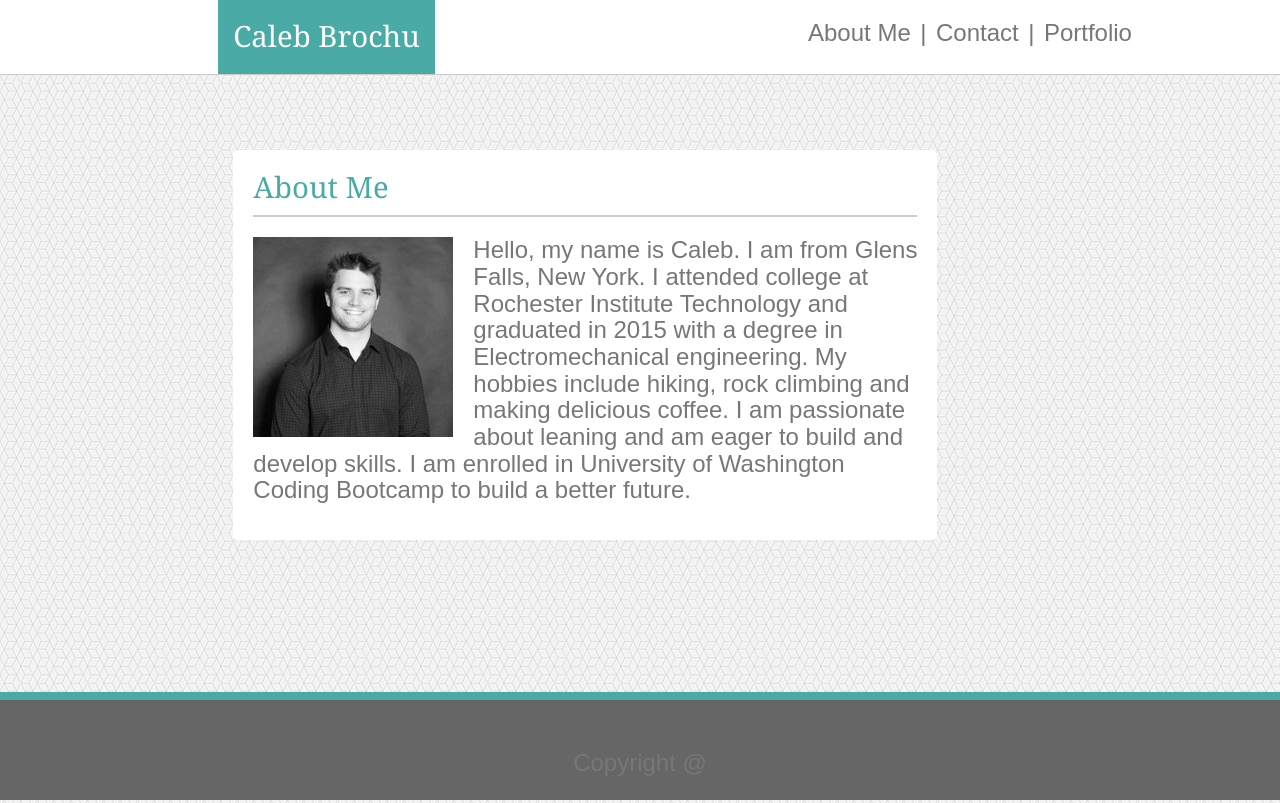
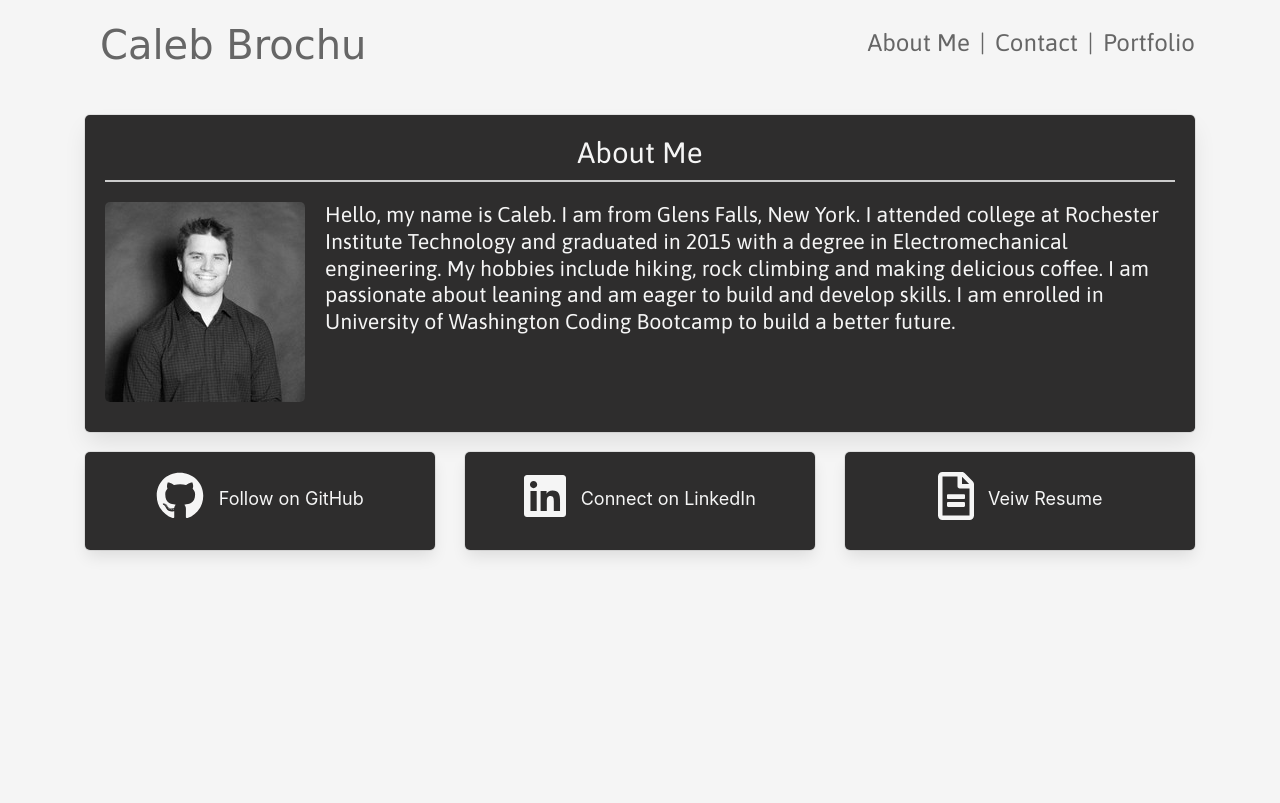
Before and after one commit to caleb-brochu/Portfolio-Bootstrap, a plain HTML site: page index.html in a window 1280 px wide. Shown: the top 803 px of the page. Drawn offline with nearby package versions, Linux system fonts and the light colour scheme; a web font is replaced by a local one.

Commit message:
updating portfolio with links to projects, linkedIn and GitHub

```diff
--- a/assets/css/style.css
+++ b/assets/css/style.css
@@ -2,12 +2,16 @@
 {
     box-sizing: border-box;
 }
+.fonts{
+    font-family: 'Yesteryear', cursive;
+    font-family: 'Arizonia', cursive;
+    font-family: 'Asap', sans-serif;
+}
 
-html body
+body
 {
-    height: 100%;
     margin: 0;
-    margin-bottom: 400px;
+    margin-bottom: 100px;
 }
 
 .background
@@ -16,17 +20,19 @@ html body
     top: 0;
     left: 0;
     z-index: -1;
-    background-image: url(../images/qbkls/qbkls.png);
-    background-repeat: repeat-x repeat-y;
+    background-color: whitesmoke;
+    /* background-image: url(../images/qbkls/dark-honeycomb.png);
+    background-repeat: repeat-x repeat-y; */
     padding: 100%;
     margin: 0;
 }
-
+.col-3, .col-9{
+    margin:0;
+}
 .wrapper
 {
-    width: 100%;
-    background: #ffffff;
-    border-bottom:#cccccc 1px solid;
+    background: none;
+    vertical-align: center;
 }
 
 #headerblock
@@ -46,21 +52,28 @@ html body
   }
 
 @media screen and (max-width: 768px) {
-     .offset-md-2{
-        margin: 0;
+     .text-align{
+        text-align: center !important;
     }
   }
 
 @media screen and (max-width: 768px) {
     .img-profile{
       width: 100%;
+      padding: 20px;
   }
 }
 
+.text-align
+{
+    text-align: right;
+}
 .img-profile
 {
     margin-right: 20px;
     margin-bottom: 10px;
+    border: 4px whitesmoke;
+    border-radius: 5px;
 
 }
 
@@ -68,38 +81,45 @@ html body
 {
     margin-bottom: 20px;
     padding-bottom: 10px;
-
-
 }
 
-.img-responsive > img {
-
-
+.img-responsive > img
+{
     width: 100%;
-
+}
+.jumbotron
+{
+    margin: 0 auto;
+    padding: 0;
+}
+.jumbobackground
+{
+    background-color: #2e2d2d;
+    margin: 0 auto;
+    color: whitesmoke;
+    font-size: 18pt;
+    line-height: 20pt;
+    font-family: 'Asap', sans-serif;
+    margin-top: 25px;
+    padding: 20px;
+    box-shadow: 0 0.5em 1em -0.125em rgba(7, 7, 7, 0.1), 0 0 0 1px rgba(10,10,10,.08);
 }
 
-.jumbobackground
+.card-title
 {
-    background-color: #ffffff;
-    margin-right: 0;
-    color: #777777;
-    font-size: 18pt;
-    line-height: 20pt;
-    font-family: Arial, Helvetica, sans-serif;
-    margin-top: 75px;
-    padding: 20px;
-    box-sizing: border-box;
+    display: inline;
 }
-
-
+.img-fluid
+{
+    display: inline-block;
+}
 .nav-link
 {
     padding: 0;
-    color: #777777;
+    font-family: 'Asap', sans-serif;
+    color:  #666666;
     font-size: 18pt;
     line-height: 20pt;
-    font-family: Arial, Helvetica, sans-serif;
     box-sizing: border-box;
 }
 
@@ -107,22 +127,25 @@ html body
 {
    display: inline-block;
    padding-left: 5px;
-   padding-top: 20px;
+   padding-top: 30px;
+   border-bottom: #777777;
 }
 
 #logo
 {
-    background: #4aaaa5;
-    color: #ffffff;
+    background:none;
+    color:  #666666;
     margin: 0;
     padding: 15px;
-    font-family: Georgia, 'Times New Roman', Times, serif;
-    font-size: 22pt;
+    border-radius: 5px;
+    font-family: 'Yesteryear', cursive;
+    font-size: 30pt;
 }
 
 
 #aboutmetitle
 {
+    text-align: center;
     padding-bottom: 10px;
     margin-bottom: 20px;
     border-bottom:#cccccc 2px solid;
@@ -130,46 +153,38 @@ html body
 
 p
 {
-    color: #777777;
-    font-size: 18pt;
+    color: whitesmoke;
+    font-size: 16pt;
     line-height: 20pt;
-    font-family: Arial, Helvetica, sans-serif;
+    font-family: 'Asap', sans-serif;
 }
 
 a
 {
-    font-family: Arial, Helvetica, sans-serif;
-    color: #777777;
+    font-family: 'Asap', sans-serif;
+    color:  #666666;
+    border-bottom: 1px #777777;
     text-decoration: none;
 }
 
 h1
 {
-    font-family: Georgia, 'Times New Roman', Times, serif;
     font-size: 22pt;
-    color: #4aaaa5;
+    font-family: 'Asap', sans-serif;
 }
 
-footer
-{
-    text-align: center;
-    position: fixed;
-    padding: 50px;
-    left: 0;
-    bottom: 0;
-    height: 20px;
-    width: 100%;
-    background: #666666;
-    border-top: #4aaaa5 8px solid;
-    z-index: 2;
+
+input{
+    background-color: whitesmoke;
+    border: none;
+    border-radius: 5px;
 }
-
 #namefield
 {
     width: 100%;
     padding: 0px 20px;
     line-height: 24pt;
-    font-family: Arial, Helvetica, sans-serif;
+    font-family: 'Asap', sans-serif;
     font-size: 16pt;
     margin-bottom: 10px;
 }
@@ -179,7 +194,7 @@ footer
     width: 100%;
     padding: 0px 20px;
     line-height: 24pt;
-    font-family: Arial, Helvetica, sans-serif;
+    font-family: 'Asap', sans-serif;
     font-size: 16pt;
     margin-bottom: 10px;
 }
@@ -190,7 +205,7 @@ footer
     height: 250px;;
     padding: 0px 20px;
     line-height: 24pt;
-    font-family: Arial, Helvetica, sans-serif;
+    font-family: 'Asap', sans-serif;
     font-size: 16pt;
     margin-bottom: 10px;
 }
@@ -201,11 +216,13 @@ footer
     height: 50px;
     padding: 0px 20px;
     line-height: 24pt;
-    font-family: Arial, Helvetica, sans-serif;
+    font-family: 'Asap', sans-serif;
     font-size: 16pt;
     margin-bottom: 10px;
-    background-color: #4aaaa5;
-    color: #ffffff;
+    background-color: rgb(3, 3, 124);
+    color: whitesmoke;
+    border:none;
+    border-radius: 5px;
 }
 
 
@@ -226,3 +243,48 @@ footer
     text-align: center;
     width: 100%;
  }
+ .content{
+    background-color: #2e2d2d;
+    margin-top: 20px;
+    box-shadow: 0 0.5em 1em -0.125em rgba(7, 7, 7, 0.1), 0 0 0 1px rgba(10,10,10,.08);
+    padding: 20px;
+    border-radius: 5px;
+    text-align: center;
+}
+ .social-logo{
+     font-size: 48px;
+     vertical-align: middle;
+     margin-right: 10px;
+     color: whitesmoke;
+     margin-bottom: 10px;
+
+ }
+ .card-content{
+     display: inline;
+     font-size: 18px;
+     vertical-align: center;
+     color: whitesmoke;
+ }
+
+ @media screen and (max-width: 992px) {
+    .card-content {
+     display: block;
+     text-align: center;
+    }
+  }
+  @media screen and (max-width: 768px) {
+    .card-content {
+     display: none;
+    }
+  }
+  @media screen and (max-width: 992px) {
+    .content {
+     text-align: center;
+    }
+  }
+  .social-logo:hover {
+    color: rgb(10, 10, 255);
+  }
+  #submit:hover {
+    background-color: rgb(10, 10, 255);
+  }
--- a/index.html
+++ b/index.html
@@ -10,19 +10,20 @@
     <link rel="stylesheet" type="text/css" href="assets/css/resets.css">
     <link rel="stylesheet" href="https://stackpath.bootstrapcdn.com/bootstrap/4.4.1/css/bootstrap.min.css" integrity="sha384-Vkoo8x4CGsO3+Hhxv8T/Q5PaXtkKtu6ug5TOeNV6gBiFeWPGFN9MuhOf23Q9Ifjh" crossorigin="anonymous">
     <link rel="stylesheet" type="text/css" href="assets/css/style.css">
-
+    <script defer src="https://use.fontawesome.com/releases/v5.3.1/js/all.js"></script>
+    <link href="https://fonts.googleapis.com/css?family=Asap|Yesteryear&display=swap" rel="stylesheet">
 </head>
 
 <body>
 
   <div class="row ">
-      <div class = "container-fluid">
-        <div class ="wrapper">
+    <div class="container">
+        <div class ="jumbotron wrapper">
           <div class = "row">
-              <div class = "col-md-4 offset-md-2 col-xs-12 offset-1">
+              <div class = "col-md-4 col-xs-12">
                   <div class="navbar-brand justify-content-end" id = "logo">Caleb Brochu</div>
               </div>
-              <div class = "col-md-6 col-xs-12 text-center" >
+              <div class = "col-md-8 col-xs-12 text-align" >
                   <ul class = "links">
                     <li>
                         <a class="nav-link"  href="index.html">About Me</a>
@@ -42,9 +43,7 @@
       </div>
     </div>
 
-    <div class ="container-flex">
       <div class= "row">
-        <div class = "col-md-7 offset-md-2 col-sm-12">
           <div class = "container justified-content-end">
             <div class = "jumbotron jumbobackground">
               <div class ="row">
@@ -64,17 +63,36 @@
                 </div>
               </div>
             </div>
+            <div class ="row">
+              <div class = "col-lg-4 col-md-4 col-sm-4">
+                <div class="content">
+                  <a href="https://github.com/caleb-brochu" target="_blank"><i class="fab fa-github social-logo"></i></a>
+                  <div class = "card-content">Follow on GitHub</div>
+
                 </div>
               </div>
-        <div class = "col-md-3 col-sm-12"></div>
+              <div class = "col-lg-4 col-md-4 col-sm-4">
+                <div class="content">
+                  <a href="https://www.linkedin.com/in/caleb-brochu-a11321b3" target="_blank"><i class="fab fa-linkedin social-logo"></i></a>
+                  <div class = "card-content">Connect on LinkedIn</div>
                 </div>
-      <div class="row">
+              </div>
+              <div class = "col-lg-4 col-md-4 col-sm-4">
+                <div class="content">
+                  <a href="assets/Resume/CalebBrochu Resume.pdf" target="_blank"><i class="far fa-file-alt social-logo"></i></a>
+                  <div class = "card-content">Veiw Resume</div>
+                </div>
+              </div>
+            </div>
+          </div>
+        </div>
+      <!-- <div class="row">
         <div class = "col-lg-12">
             <footer>
                 <p> Copyright @</p>
             </footer>
       </div>
-    </div>
+    </div> -->
   </div>
 </div>
 <div class="background"></div>
```
Also changed, not shown: contact.html (+7 -16 lines), portfolio.html (+32 -61 lines), assets/Project_photos/DayPlanner.png (added), assets/Project_photos/Password-generator.JPG (added), assets/Project_photos/Weather_Dashboard.JPG (added), assets/Project_photos/suitcase.JPG (added), assets/images/qbkls/qbkls.png (deleted), assets/images/qbkls/readme.txt (deleted), 2 other files. Lines whose indentation alone changed are shown as unchanged.
